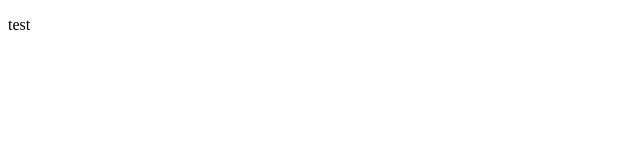
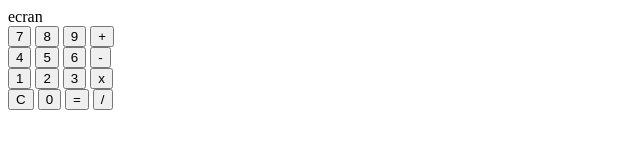
Before and after one commit to AndreiAlex831/Simple-Calculator, a plain HTML site: page index.html in a window 1280 px wide. Shown: the whole page, without its empty margins (0-640 px from the left). Drawn offline with Linux system fonts and the light colour scheme.

Commit message:
add buttons and screen

```diff
--- a/index.html
+++ b/index.html
@@ -9,7 +9,34 @@
     <title>Calculator</title>
 </head>
 <body>
-<p>test</p>
+<div class="LCD">ecran</div>
+<!--16 butoane-->
+<div class="buttonContainer"></div>
+<div class="firstRow">
+    <button>7</button>
+    <button>8</button>
+    <button>9</button>
+    <button>+</button>
+</div>
+<div class="secondRow">
+    <button>4</button>
+    <button>5</button>
+    <button>6</button>
+    <button>-</button>
+</div>
+<div class="thirdRow">
+    <button>1</button>
+    <button>2</button>
+    <button>3</button>
+    <button>x</button>
+</div>
+<div class="fourthRow">
+    <button>C</button>
+    <button>0</button>
+    <button>=</button>
+    <button>/</button>
+</div>
+
 <script src="script.js"></script>
 </body>
 </html>
```
